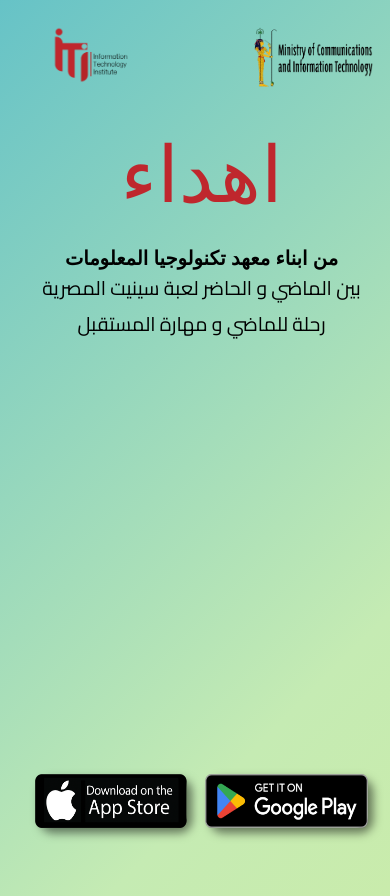
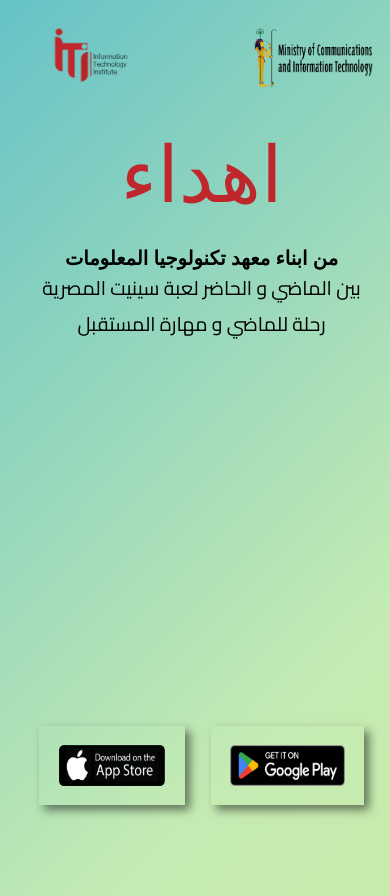
Before and after one commit to OmarMosleh/prime-minister-gift, a plain HTML site: page index.html in a window 390 px wide. Drawn offline with Linux system fonts and the light colour scheme; a web font is replaced by a local one.

Commit message:
reverting back

```diff
--- a/style.css
+++ b/style.css
@@ -97,12 +97,8 @@ main {
   transition:all 0.3s ease-in-out;
  } */
 
-
 a.button {
-  max-width: 13rem;
-  /* padding: 0.7rem; */
-  border-radius: 1rem;
-  margin: 0.7rem;
+  padding: 1.5rem;
   display: block;
   text-decoration: none;
   font-size: large;
@@ -114,7 +110,6 @@ a.button {
 height: 100%;
 }
 
-
 a:hover {
   color: brown;
 }
@@ -125,10 +120,11 @@ a:hover {
   }
   .buttons {
     width: 90%;
-    bottom: .5rem;
+    bottom: 2rem;
   }
   .button {
-    margin: 0.2rem;
+    padding: 1rem;
+    margin: 1rem;
   }
   .container {
     width: 90%;
```
Also changed, not shown: index.html (+1 -0 lines).
